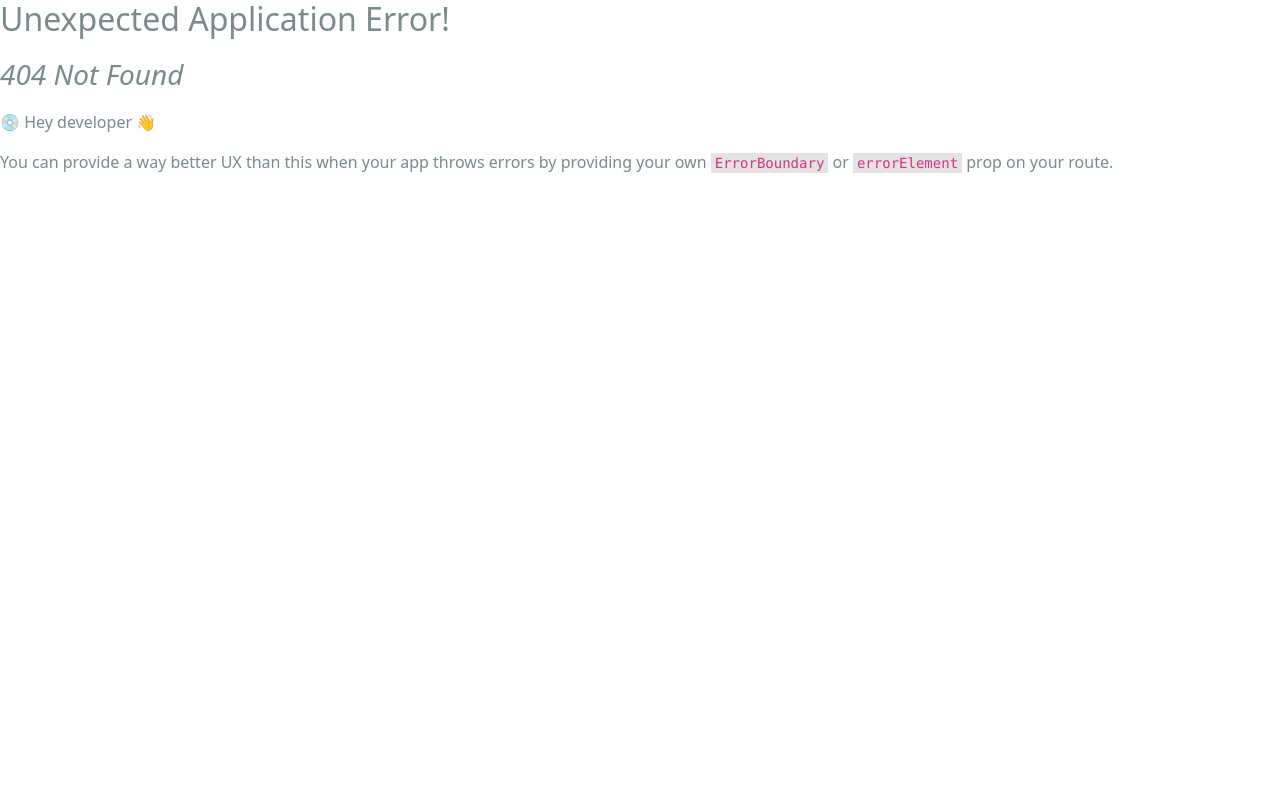
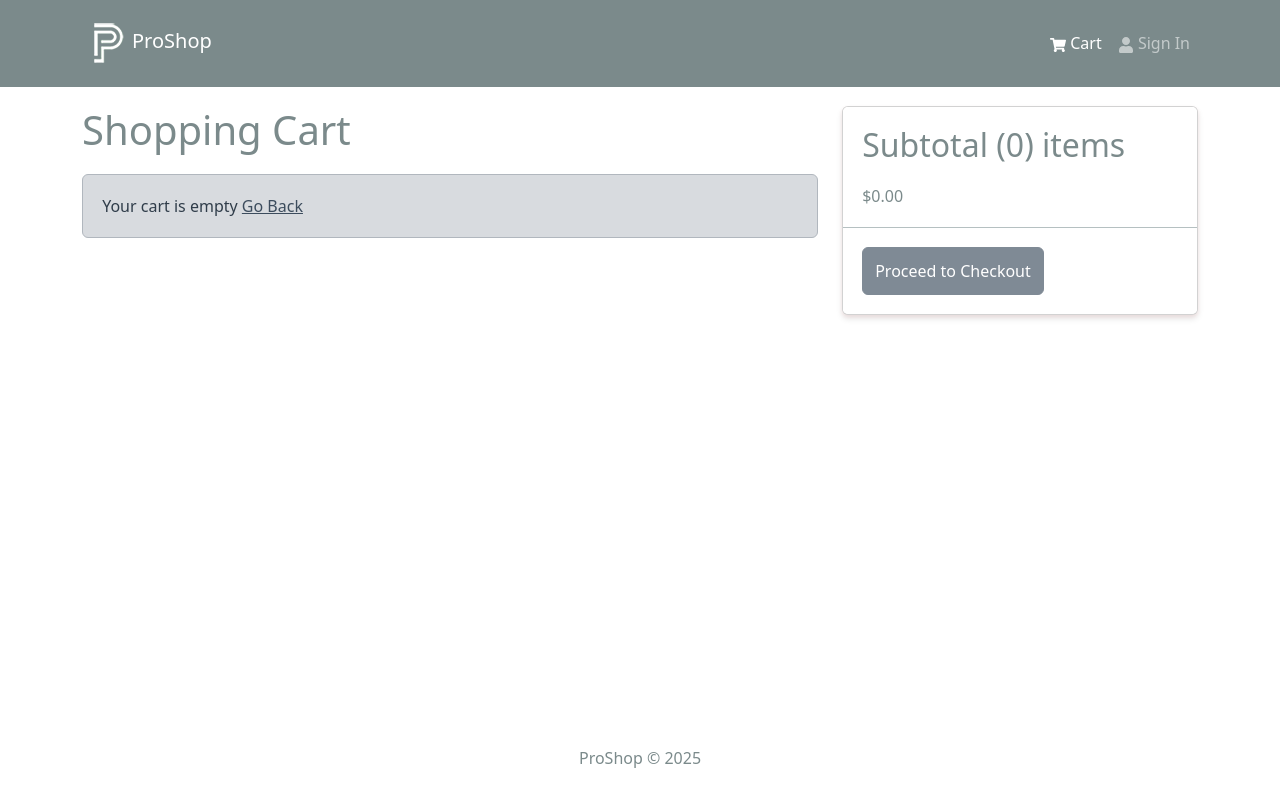
Before and after one commit to DianaMachadoMoura/proshop-mern-course, a React (Create React App) app in the folder frontend/: page /cart in a window 1280 px wide. Before the commit this address had no page. Shown: the top 802 px of the page. Built offline with nearby package versions, Linux system fonts and the light colour scheme.

Commit message:
add cart screen

```diff
--- a/frontend/src/index.js
+++ b/frontend/src/index.js
@@ -16,12 +16,14 @@
 import store from './store';
 import HomeScreen from './screens/HomeScreen';
 import ProductScreen from './screens/ProductScreen';
+import CartScreen from './screens/CartScreen';
 
 const router = createBrowserRouter(
   createRoutesFromElements(
     <Route path="/" element={<App />}>
       <Route index={true} path="/" element={<HomeScreen />} />
       <Route path="/product/:id" element={<ProductScreen />} />
+      <Route path="/cart" element={<CartScreen />} />
     </Route>
   )
 );
--- /dev/null
+++ b/frontend/src/screens/CartScreen.jsx
@@ -0,0 +1,108 @@
+import { Link, useNavigate } from 'react-router-dom';
+import { useDispatch, useSelector } from 'react-redux';
+import {
+  Row,
+  Col,
+  ListGroup,
+  Image,
+  Form,
+  Button,
+  Card,
+} from 'react-bootstrap';
+import { FaTrash } from 'react-icons/fa';
+
+import Message from '../components/Message';
+import { addToCart } from '../slices/cartSlice';
+
+const CartScreen = () => {
+  const navigate = useNavigate();
+  const dispatch = useDispatch();
+
+  const cart = useSelector((state) => state.cart);
+  const { cartItems } = cart;
+
+  const addToCartHandler = async (item, qty) => {
+    dispatch(addToCart({ ...item, qty }));
+  };
+
+  return (
+    <Row>
+      <Col md={8}>
+        <h1 style={{ marginBottom: '20px' }}>Shopping Cart</h1>
+        {cartItems.length === 0 ? (
+          <Message>
+            Your cart is empty <Link to="/">Go Back</Link>
+          </Message>
+        ) : (
+          <ListGroup variant="flush">
+            {cartItems.map((item) => (
+              <ListGroup.Item key={item._id}>
+                <Row>
+                  <Col md={2}>
+                    <Image src={item.image} alt={item.name} fluid rounded />
+                  </Col>
+                  <Col md={3}>
+                    <Link to={`/product/${item._id}`}>{item.name}</Link>
+                  </Col>
+                  <Col md={2}>${item.price}</Col>
+                  <Col md={2}>
+                    <Form.Control
+                      as="select"
+                      value={item.qty}
+                      onChange={(e) =>
+                        addToCartHandler(item, Number(e.target.value))
+                      }
+                    >
+                      {[...Array(item.countInStock).keys()].map((x) => {
+                        const adjustedValue = x + 1;
+
+                        return (
+                          <option key={adjustedValue} value={adjustedValue}>
+                            {adjustedValue}
+                          </option>
+                        );
+                      })}
+                    </Form.Control>
+                  </Col>
+                  <Col md={2}>
+                    <Button type="button" variant="light">
+                      <FaTrash />
+                    </Button>
+                  </Col>
+                </Row>
+              </ListGroup.Item>
+            ))}
+          </ListGroup>
+        )}
+      </Col>
+
+      <Col md={4}>
+        <Card>
+          <ListGroup variant="flush">
+            <ListGroup.Item>
+              <h2>
+                Subtotal ({cartItems.reduce((acc, item) => acc + item.qty, 0)})
+                items
+              </h2>
+              $
+              {cartItems
+                .reduce((acc, item) => acc + item.qty * item.price, 0)
+                .toFixed(2)}
+            </ListGroup.Item>
+            <ListGroup.Item>
+              <Button
+                type="button"
+                className="btn-block"
+                disabled={cartItems.length === 0}
+              >
+                Proceed to Checkout
+              </Button>
+            </ListGroup.Item>
+          </ListGroup>
+        </Card>
+      </Col>
+    </Row>
+  );
+};
+
+export default CartScreen;
```
